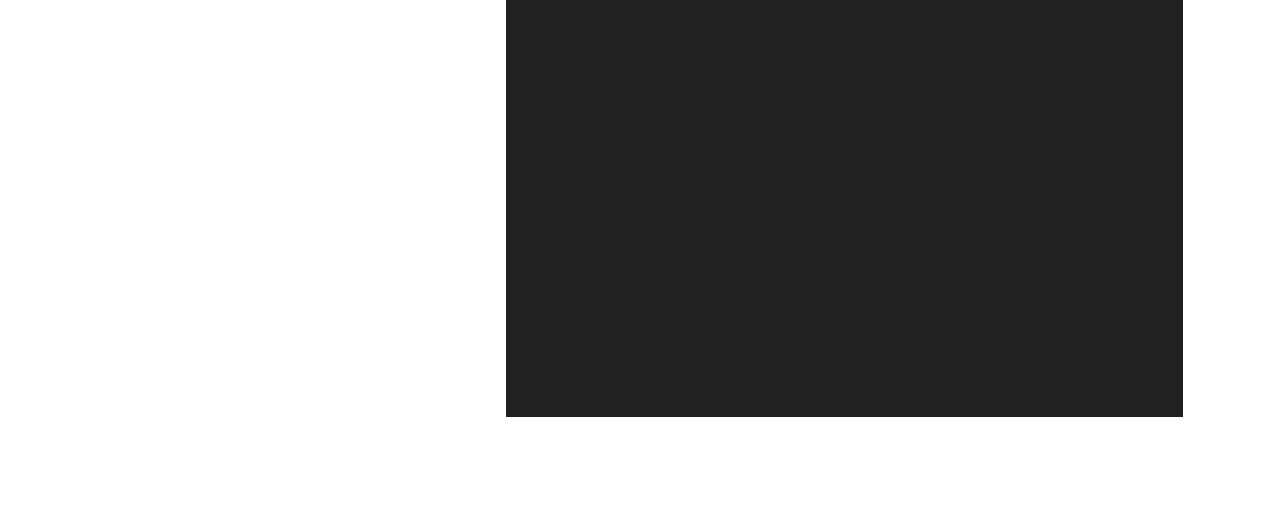
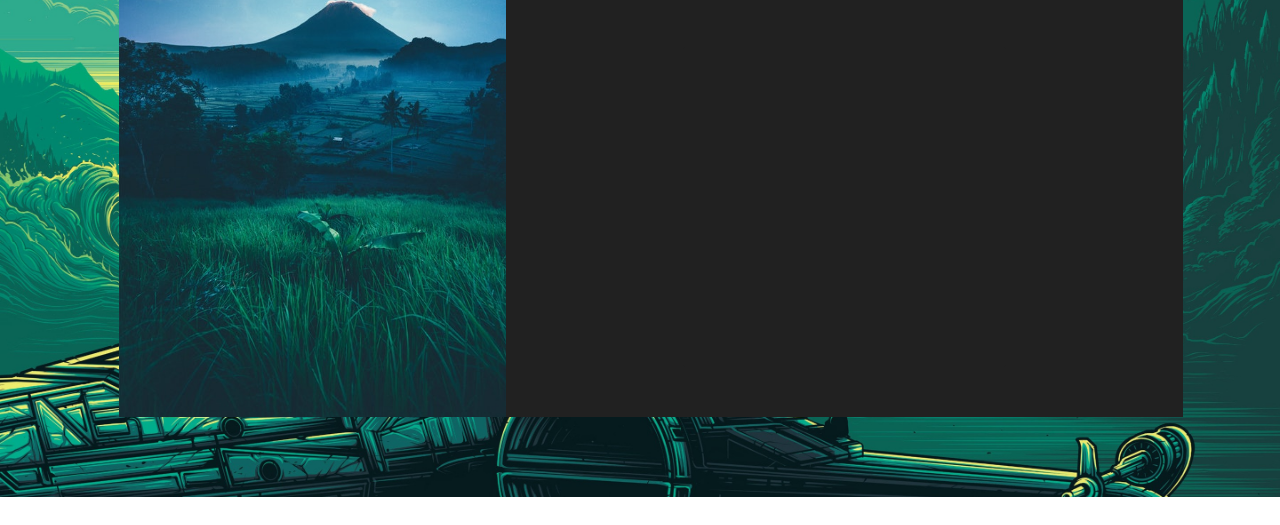
Before and after one commit to Ankitakumari7/weather-app, a plain HTML site: page index.html in a window 1280 px wide. Shown: the part 275-800 px from the top of the page. Drawn offline with nearby package versions, Linux system fonts and the light colour scheme.

Commit message:
Update style.css

```diff
--- a/style.css
+++ b/style.css
@@ -7,7 +7,7 @@
 /* --------------------background */
 .container-fluid{
     /* margin: 0%; */
-    background-image: url(./img/bg7.jpg);
+    background-image: url(./images/bg7.jpg);
     background-size: cover;
     /* margin-bottom: 0px; */
     height:auto;
@@ -21,7 +21,7 @@
 }
 /* -----------------------------header */
 .header {
-    background-image: url(./img/header.jpg);
+    background-image: url(./images/header.jpg);
     background-size: cover;
     background-position: relative;
     color: rgb(12, 11, 6);
```
